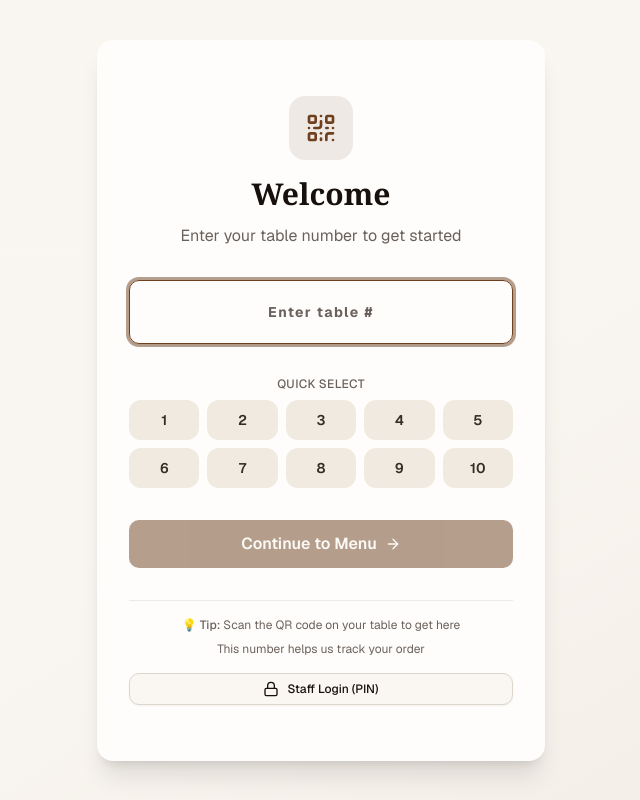
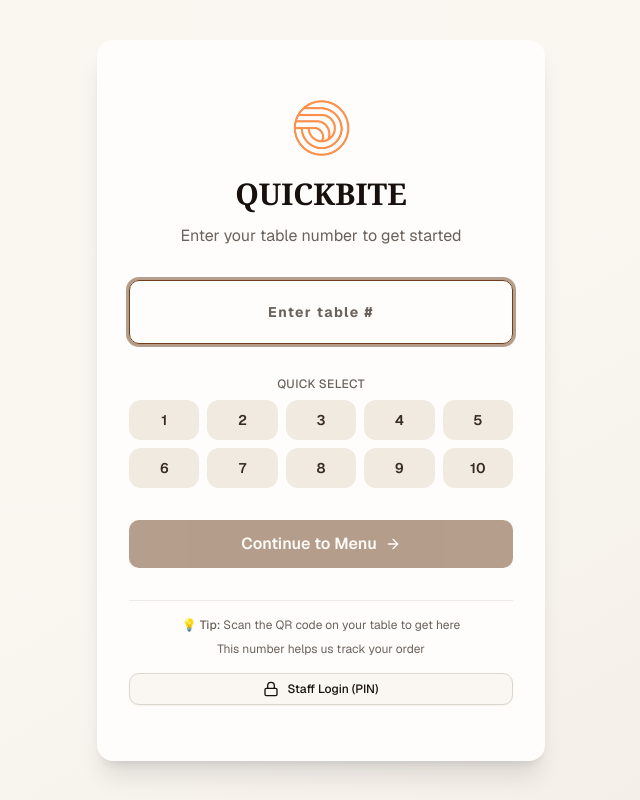
Before and after one commit to Sovichey/QR-odering-system, a Next.js app: page / in a window 1280 px wide. Shown: the whole page, without its empty margins (319-959 px from the left). Built offline with nearby package versions, Linux system fonts and the light colour scheme; no server answers.

Commit message:
update inputtable page

```diff
--- a/components/TableNumberInput.tsx
+++ b/components/TableNumberInput.tsx
@@ -1,7 +1,8 @@
 "use client";
 
 import { useState } from "react";
-import { QrCode, ArrowRight, Check, Lock } from "lucide-react";
+import Image from "next/image";
+import { ArrowRight, Check, Lock } from "lucide-react";
 import { Button } from "@/components/ui/button";
 import { Input } from "@/components/ui/input";
 import { Card } from "@/components/ui/card";
@@ -64,12 +65,16 @@ export function TableNumberInput({
           {/* Header */}
           <div className="text-center space-y-3">
             <div className="flex justify-center mb-4">
-              <div className="h-16 w-16 rounded-2xl bg-primary/10 flex items-center justify-center">
-                <QrCode className="h-8 w-8 text-primary" />
-              </div>
+              <Image
+                src="/foodfavicon.png"
+                alt="QUICKBITE Logo"
+                width={64}
+                height={64}
+                className="rounded-2xl"
+              />
             </div>
             <h1 className="text-3xl font-bold font-serif text-foreground">
-              Welcome
+              QUICKBITE
             </h1>
             <p className="text-muted-foreground">
               Enter your table number to get started
```
